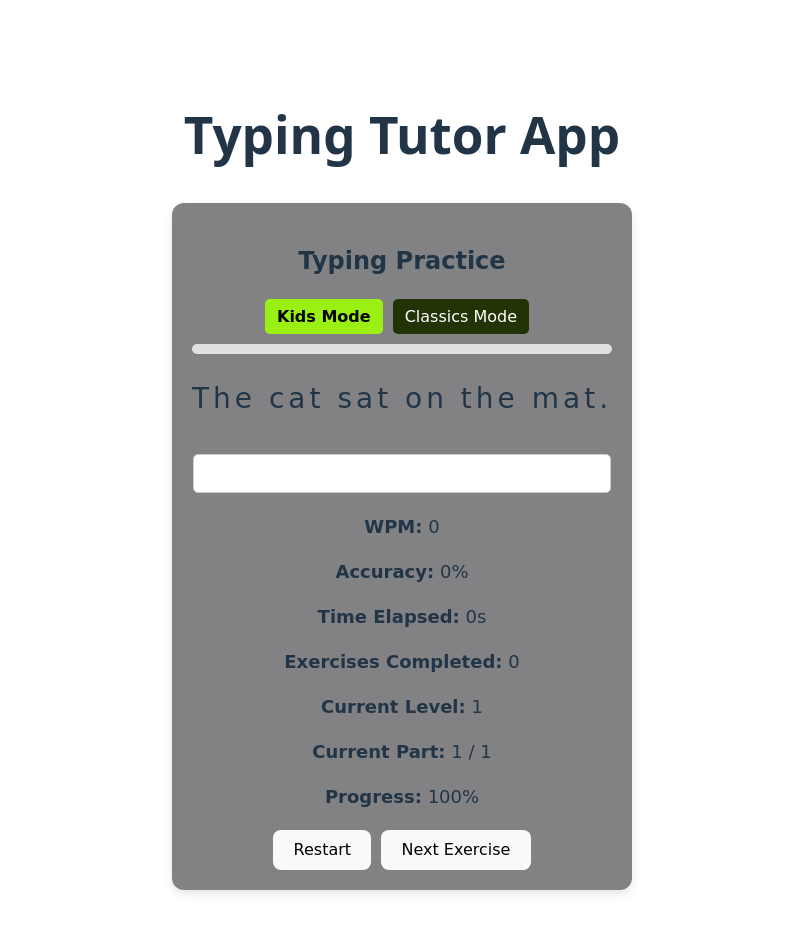
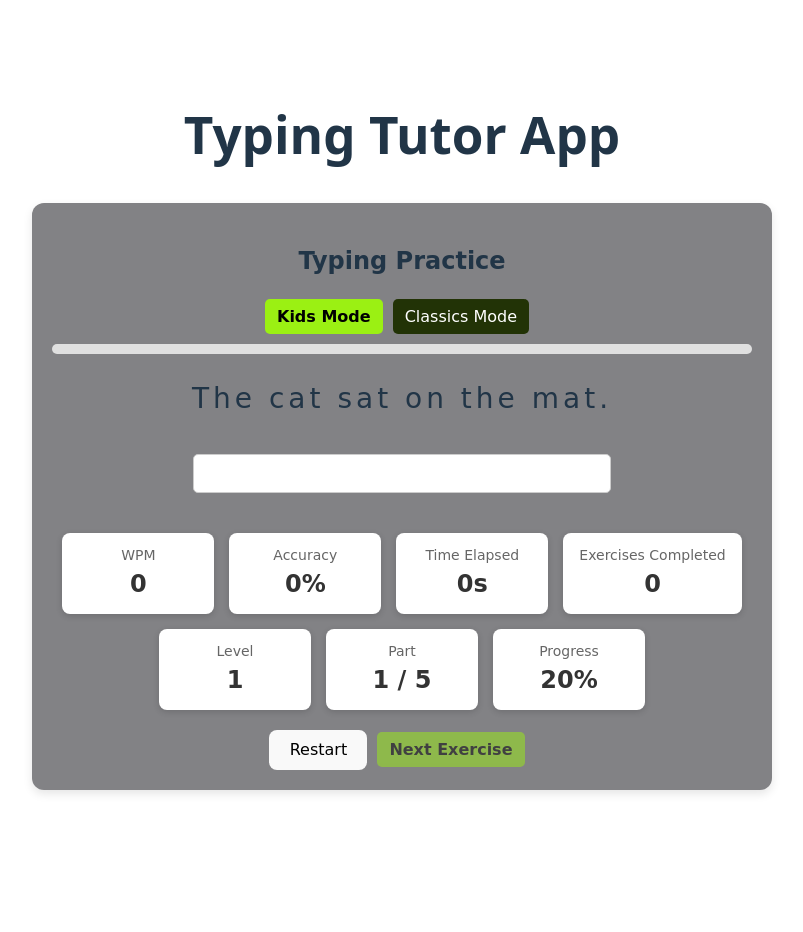
Before and after one commit to Bingeljell/typing-tutor-app, a React (Vite) app: page / in a window 1280 px wide. Shown: the top 932 px of the page, without its empty margins (238-1041 px from the left). After the commit the page ends 902 px from the top, so only its background shows below. Built offline with nearby package versions, Linux system fonts and the light colour scheme.

Commit message:
chore: added more exercises and fixed the UI.

```diff
--- a/src/components/TypingBox.css
+++ b/src/components/TypingBox.css
@@ -38,3 +38,13 @@ input {
     margin-right: 2px;  /* spacing between letters */
     font-size: 28px;
   }
+  @keyframes fadeSlideIn {
+    0% {
+      opacity: 0;
+      transform: translateY(20px) scale(0.95);
+    }
+    100% {
+      opacity: 1;
+      transform: translateY(0) scale(1);
+    }
+  }
--- a/src/components/TypingBox.jsx
+++ b/src/components/TypingBox.jsx
@@ -172,7 +172,24 @@ const TypingBox = () => {
       >
         {renderText()}
       </p>
-
+      {/* Factoid */}
+      {isComplete && targetExercise && targetExercise.factoid && (
+                <div style={{
+                  marginTop: '20px',
+                  marginBottom: '20px',
+                  padding: '15px',
+                  backgroundColor: '#fff9c4',
+                  borderRadius: '8px',
+                  border: '2px dashed #fbc02d',
+                  fontSize: '18px',
+                  color: '#333',
+                  fontWeight: 'bold',
+                  boxShadow: '0 2px 5px rgba(0,0,0,0.1)',
+                  animation: 'fadeSlideIn 0.6s ease-out forwards'
+                }}>
+                  🌟 Fun Fact: {targetExercise.factoid}
+                </div>
+              )}
       <input
         type="text"
         value={userInput}
@@ -189,15 +206,35 @@ const TypingBox = () => {
       />
 
       {/* Stats */}
-      <div style={{ marginTop: '20px', fontSize: '18px' }}>
-        <p><strong>WPM:</strong> {calculateWPM(userInput, elapsedTime)}</p>
-        <p><strong>Accuracy:</strong> {accuracy}%</p>
-        <p><strong>Time Elapsed:</strong> {Math.floor(elapsedTime)}s</p>
-        <p><strong>Exercises Completed:</strong> {exerciseCount}</p>
-        <p><strong>Current Level:</strong> {currentLevel}</p>
-        <p><strong>Current Part:</strong> {currentPart} / {partsInCurrentLevel}</p>
-        <p><strong>Progress:</strong> {Math.round(progressPercent)}%</p>
-      </div>
+      <div style={{
+  display: 'flex',
+  flexWrap: 'wrap',
+  justifyContent: 'center',
+  gap: '15px',
+  marginTop: '40px'
+}}>
+  {[
+    { label: 'WPM', value: calculateWPM(userInput, elapsedTime) },
+    { label: 'Accuracy', value: `${accuracy}%` },
+    { label: 'Time Elapsed', value: `${Math.floor(elapsedTime)}s` },
+    { label: 'Exercises Completed', value: exerciseCount },
+    { label: 'Level', value: currentLevel },
+    { label: 'Part', value: `${currentPart} / ${partsInCurrentLevel}` },
+    { label: 'Progress', value: `${Math.round(progressPercent)}%` }
+  ].map((stat, index) => (
+    <div key={index} style={{
+      backgroundColor: '#fff',
+      borderRadius: '8px',
+      padding: '12px 16px',
+      minWidth: '120px',
+      textAlign: 'center',
+      boxShadow: '0 2px 6px rgba(0,0,0,0.15)'
+    }}>
+      <div style={{ fontSize: '14px', color: '#666' }}>{stat.label}</div>
+      <div style={{ fontSize: '24px', fontWeight: 'bold', color: '#333' }}>{stat.value}</div>
+    </div>
+  ))}
+</div>
 
       {/* Badge */}
       {isComplete && <Badge accuracy={accuracy} />}
@@ -207,10 +244,26 @@ const TypingBox = () => {
         <button onClick={handleRestart} style={{ marginRight: '10px' }}>
           Restart
         </button>
-        <button onClick={handleNextExercise}>Next Exercise</button>
+        <button
+          onClick={handleNextExercise}
+          disabled={!isComplete}
+          style={{
+            marginRight: '10px',
+            fontWeight: 'bold',
+            backgroundColor: '#9bf013',
+            color: '#000',
+            padding: '8px 12px',
+            border: 'none',
+            borderRadius: '5px',
+            opacity: isComplete ? 1 : 0.5,
+            cursor: isComplete ? 'pointer' : 'not-allowed'
+          }}
+        >
+          Next Exercise
+        </button>
       </div>
 
-      {/* Victory Message + Factoid */}
+      {/* Victory Message */}
       {isComplete && (
         <div>
           <div style={{
@@ -221,16 +274,6 @@ const TypingBox = () => {
           }}>
             🎉 Exercise Complete!
           </div>
-          {targetExercise && targetExercise.factoid && (
-            <div style={{
-              marginTop: '10px',
-              fontStyle: 'italic',
-              color: '#555',
-              fontSize: '16px'
-            }}>
-              Fun fact: {targetExercise.factoid}
-            </div>
-          )}
         </div>
       )}
     </div>
--- a/src/data/exercises_classics.js
+++ b/src/data/exercises_classics.js
@@ -1,36 +1,33 @@
-// src/data/exercises_classics.js
+const classicsExercises = [
+  { level: 1, part: 1, text: 'It was the best of times, it was the worst of times.', factoid: 'Charles Dickens wrote A Tale of Two Cities in 1859.' },
+  { level: 1, part: 2, text: 'It was the age of wisdom, it was the age of foolishness.', factoid: 'This novel is set during the French Revolution.' },
+  { level: 1, part: 3, text: 'The quick brown fox jumps over the lazy dog.', factoid: 'This sentence uses every letter of the alphabet.' },
+  { level: 1, part: 4, text: 'To be, or not to be, that is the question.', factoid: 'Famous line from Shakespeare’s Hamlet.' },
+  { level: 1, part: 5, text: 'All that glitters is not gold.', factoid: 'A proverb popularized by Shakespeare.' },
 
-const classicsExercises = [
-    {
-      level: 1,
-      part: 1,
-      text: 'It was the best of times, it was the worst of times.',
-      factoid: 'Charles Dickens wrote A Tale of Two Cities in 1859.'
-    },
-    {
-      level: 1,
-      part: 2,
-      text: 'It was the age of wisdom, it was the age of foolishness.',
-      factoid: 'This novel is set during the French Revolution.'
-    },
-    {
-      level: 2,
-      part: 1,
-      text: 'Call me Ishmael.',
-      factoid: 'This famous first line is from Herman Melville’s Moby-Dick.'
-    },
-    {
-      level: 2,
-      part: 2,
-      text: 'Some years ago—never mind how long precisely...',
-      factoid: 'Moby-Dick explores obsession and revenge.'
-    },
-    {
-      level: 3,
-      part: 1,
-      text: 'All happy families are alike; each unhappy family is unhappy in its own way.',
-      factoid: 'Opening line of Leo Tolstoy’s Anna Karenina.'
-    }
-  ];
+  { level: 2, part: 1, text: 'Call me Ishmael.', factoid: 'This famous first line is from Herman Melville’s Moby-Dick.' },
+  { level: 2, part: 2, text: 'Some years ago—never mind how long precisely...', factoid: 'Moby-Dick explores obsession and revenge.' },
+  { level: 2, part: 3, text: 'A thing of beauty is a joy forever.', factoid: 'From John Keats’ poem Endymion.' },
+  { level: 2, part: 4, text: 'Et tu, Brute?', factoid: 'Famous line from Shakespeare’s Julius Caesar.' },
+  { level: 2, part: 5, text: 'Beware the Ides of March.', factoid: 'Refers to March 15 in Roman times.' },
 
-  export default classicsExercises;
+  { level: 3, part: 1, text: 'All happy families are alike; each unhappy family is unhappy in its own way.', factoid: 'Opening line of Leo Tolstoy’s Anna Karenina.' },
+  { level: 3, part: 2, text: 'It is a truth universally acknowledged...', factoid: 'Opening line of Pride and Prejudice by Jane Austen.' },
+  { level: 3, part: 3, text: 'So it goes.', factoid: 'A recurring phrase in Kurt Vonnegut’s Slaughterhouse-Five.' },
+  { level: 3, part: 4, text: 'I think, therefore I am.', factoid: 'Philosopher René Descartes’ famous statement.' },
+  { level: 3, part: 5, text: 'The only thing we have to fear is fear itself.', factoid: 'From Franklin D. Roosevelt’s inaugural address.' },
+
+  { level: 4, part: 1, text: 'Once upon a midnight dreary...', factoid: 'Opening of Edgar Allan Poe’s The Raven.' },
+  { level: 4, part: 2, text: 'To thine own self be true.', factoid: 'Advice from Shakespeare’s Hamlet.' },
+  { level: 4, part: 3, text: 'Ask not what your country can do for you...', factoid: 'From John F. Kennedy’s inaugural address.' },
+  { level: 4, part: 4, text: 'Elementary, my dear Watson.', factoid: 'Popular phrase associated with Sherlock Holmes.' },
+  { level: 4, part: 5, text: 'Frankly, my dear, I don’t give a damn.', factoid: 'Famous line from Gone with the Wind.' },
+
+  { level: 5, part: 1, text: 'In the beginning God created the heavens and the earth.', factoid: 'Opening line of the Book of Genesis.' },
+  { level: 5, part: 2, text: 'It is a far, far better thing that I do...', factoid: 'From A Tale of Two Cities.' },
+  { level: 5, part: 3, text: 'I wandered lonely as a cloud.', factoid: 'Opening line of Wordsworth’s poem.' },
+  { level: 5, part: 4, text: 'Four score and seven years ago...', factoid: 'From Abraham Lincoln’s Gettysburg Address.' },
+  { level: 5, part: 5, text: 'Not all those who wander are lost.', factoid: 'From J.R.R. Tolkien’s poem in The Lord of the Rings.' }
+];
+
+export default classicsExercises;
--- a/src/data/exercises_kids.js
+++ b/src/data/exercises_kids.js
@@ -1,30 +1,33 @@
-// src/data/exercises_kids.js
+const kidsExercises = [
+  { level: 1, part: 1, text: 'The cat sat on the mat.', factoid: 'Cats love cozy spots like mats and blankets.' },
+  { level: 1, part: 2, text: 'The dog ran very fast.', factoid: 'Greyhounds are the fastest dogs.' },
+  { level: 1, part: 3, text: 'The sun is bright today.', factoid: 'The Sun is about 4.6 billion years old.' },
+  { level: 1, part: 4, text: 'I like to eat apples and bananas.', factoid: 'Apples float in water because they are 25% air!' },
+  { level: 1, part: 5, text: 'The fish swims in the pond.', factoid: 'Goldfish can live up to 10 years.' },
 
-const kidsExercises = [
-    {
-      level: 1,
-      part: 1,
-      text: 'The cat sat on the mat.',
-      factoid: 'Cats love cozy spots like mats and blankets.'
-    },
-    {
-      level: 2,
-      part: 1,
-      text: 'The dog ran very fast.',
-      factoid: 'Did you know? Greyhounds are the fastest dogs.'
-    },
-    {
-      level: 3,
-      part: 1,
-      text: 'The sun is bright today.',
-      factoid: 'The Sun is about 4.6 billion years old.'
-    },
-    {
-      level: 4,
-      part: 1,
-      text: 'I like to eat apples and bananas.',
-      factoid: 'Apples float in water because they are 25% air!'
-    }
-  ];
+  { level: 2, part: 1, text: 'The rabbit hops in the garden.', factoid: 'Rabbits can jump up to 3 feet high.' },
+  { level: 2, part: 2, text: 'The bird sings a song.', factoid: 'Songbirds learn their tunes from other birds.' },
+  { level: 2, part: 3, text: 'The frog jumps on the lily pad.', factoid: 'Frogs can breathe through their skin.' },
+  { level: 2, part: 4, text: 'The cow gives us milk.', factoid: 'Cows have four stomach compartments.' },
+  { level: 2, part: 5, text: 'I ride my bike to the park.', factoid: 'Biking is a fun and healthy activity.' },
 
-  export default kidsExercises;
+  { level: 3, part: 1, text: 'Stars twinkle in the night sky.', factoid: 'Some stars are bigger than the Sun!' },
+  { level: 3, part: 2, text: 'Bees make honey in hives.', factoid: 'Honey never spoils.' },
+  { level: 3, part: 3, text: 'The tree has green leaves.', factoid: 'Leaves turn colors in the fall.' },
+  { level: 3, part: 4, text: 'A kite flies in the wind.', factoid: 'Kites were invented in ancient China.' },
+  { level: 3, part: 5, text: 'The boat sails on the lake.', factoid: 'Boats have been used for thousands of years.' },
+
+  { level: 4, part: 1, text: 'The elephant is very big.', factoid: 'Elephants can weigh up to 6,000 kg.' },
+  { level: 4, part: 2, text: 'Penguins waddle on ice.', factoid: 'Penguins can swim very fast.' },
+  { level: 4, part: 3, text: 'A rainbow has many colors.', factoid: 'Rainbows are caused by light and water drops.' },
+  { level: 4, part: 4, text: 'I can bake a cake.', factoid: 'Baking involves both art and science.' },
+  { level: 4, part: 5, text: 'The airplane flies high.', factoid: 'The first airplane flew in 1903.' },
+
+  { level: 5, part: 1, text: 'Dinosaurs lived long ago.', factoid: 'Some dinosaurs had feathers.' },
+  { level: 5, part: 2, text: 'The rocket goes to space.', factoid: 'Rockets travel faster than sound.' },
+  { level: 5, part: 3, text: 'The painter uses many colors.', factoid: 'The Mona Lisa is one of the most famous paintings.' },
+  { level: 5, part: 4, text: 'I like to read stories.', factoid: 'Reading helps improve your imagination.' },
+  { level: 5, part: 5, text: 'The robot can help people.', factoid: 'Robots can be programmed to do many tasks.' }
+];
+
+export default kidsExercises;
```
Also changed, not shown: 2 other files (tests, documents, lock files or other folders).
